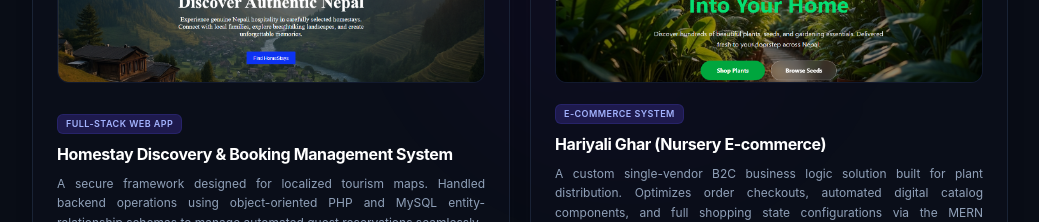
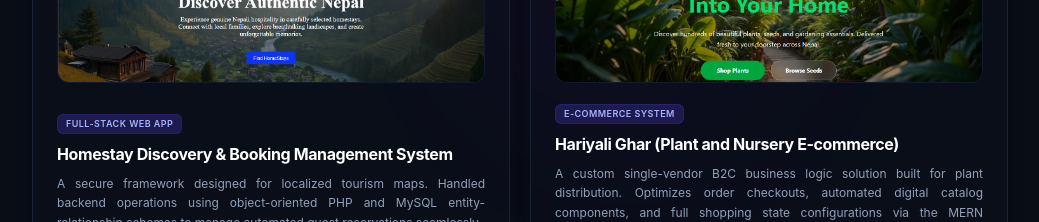
Before and after one commit to SamikshaBhandari/myportfolio, a React (Vite) app: page / in a window 1280 px wide. Shown: the part 1200-1422 px from the top of the page, without its empty margins (120-1159 px from the left). Built offline with nearby package versions, Linux system fonts and the light colour scheme.

Commit message:
update portfolioData.js to refine title for Hariyali Ghar project

```diff
--- a/src/data/portfolioData.js
+++ b/src/data/portfolioData.js
@@ -36,7 +36,7 @@
         },
         {
             id: "hariyali-ghar",
-            title: "Hariyali Ghar (Nursery E-commerce)",
+            title: "Hariyali Ghar (Plant and Nursery E-commerce)",
             category: "E-Commerce System",
             image: HariyaliPic,
             description: "A custom single-vendor B2C business logic solution built for plant distribution. Optimizes order checkouts, automated digital catalog components, and full shopping state configurations via the MERN ecosystem.",
```
